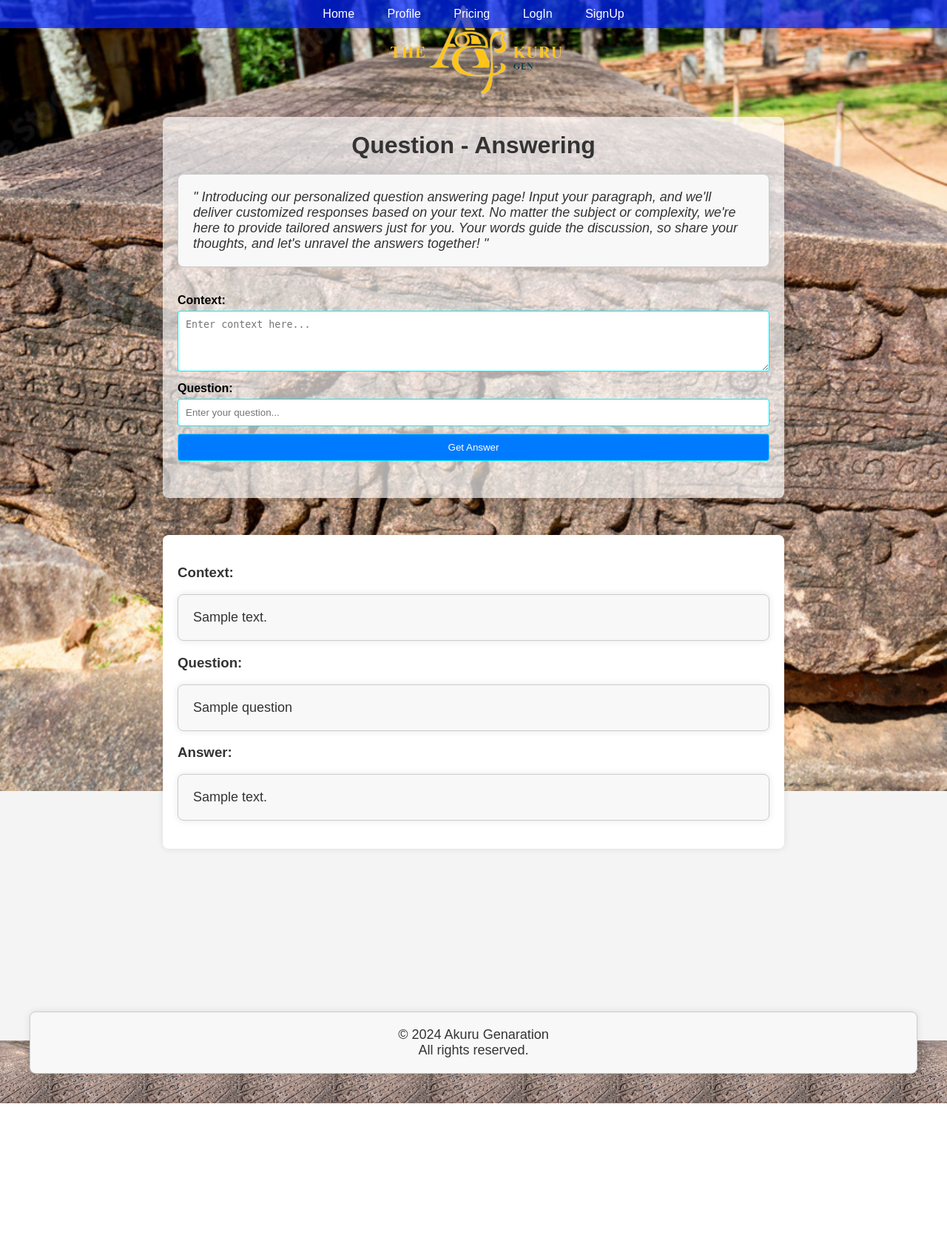
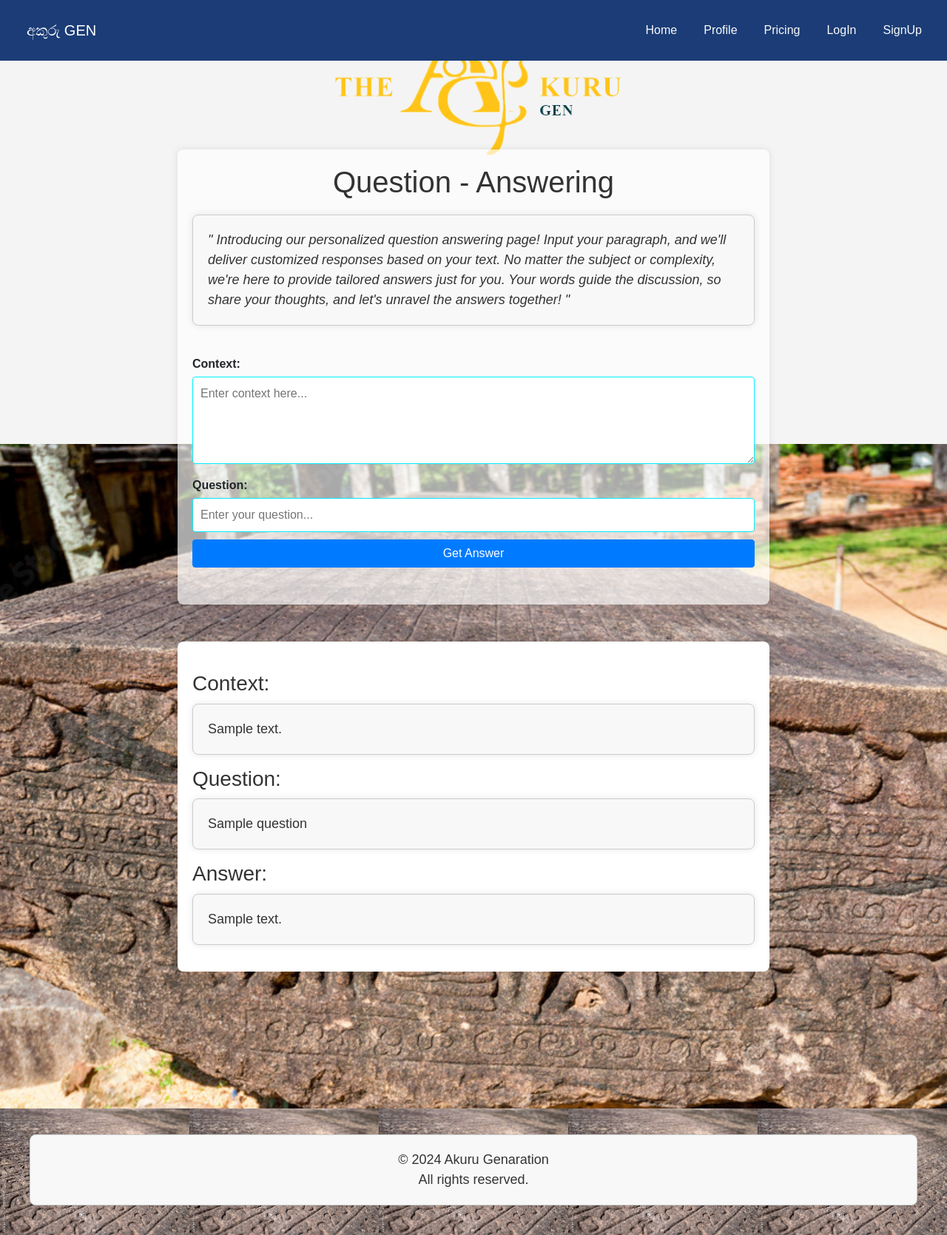
Before and after one commit to ThaminduSulakshana/The-Akuru-GEN, a Flask app: template templates/Qanswering.html in a window 1280 px wide. Shown: the whole page at 74% size. Before the commit the page ends 1491 px from the top, so only its background shows below. Run offline with Flask 3, Linux system fonts and the light colour scheme; the template is opened without the code that fills it: most values are stand-ins (such as "Sample title", 1, 10 or a date in 2020); parts of the project's set-up code (start-up, migrations or seed data) failed here and were passed over; some libraries are stand-ins or nearby versions.

Commit message:
CSS and HTML adjustments for question-answering page

```diff
--- a/static/Qanswering.css
+++ b/static/Qanswering.css
@@ -3,14 +3,13 @@
     background-color: #f4f4f4;
     margin: 0;
     padding: 0;
-    min-height: 100vh;
+    min-height: 120vh;
     background-image: url('/static/img/main.png'), url('/static/img/akurukotu2.jpg'),url('/static/img/kotuakuru3.jpg');
 
-    background-size: 45%, 10%, 125% auto;
+    background-size: 75%, 20%, 125% auto;
     background-repeat: no-repeat ,repeat-x  ;
-    background-position: center top,bottom;
+    background-position: center top, center bottom, center bottom;
 }
-
 .container {
     max-width: 800px;
     margin: 50px auto;
--- a/templates/Qanswering.html
+++ b/templates/Qanswering.html
@@ -4,18 +4,36 @@
     <meta charset="UTF-8">
     <title>අකුරු GEN</title>
     <link rel="icon" type="image/x-icon" href="/static/img/title.png">
+    <link rel="stylesheet" href="https://stackpath.bootstrapcdn.com/bootstrap/4.5.2/css/bootstrap.min.css">
+    <link rel="stylesheet" href="https://cdnjs.cloudflare.com/ajax/libs/font-awesome/5.15.4/css/all.min.css">
     <meta name="viewport" content="width=device-width, initial-scale=1.0">
     <link rel="stylesheet" href="{{ url_for('static', filename='Qanswering.css') }}">
     <link rel="stylesheet" href="{{ url_for('static', filename='styles.css') }}">
 </head>
 <body>
-    <nav>
-        <a href="{{ url_for('home') }}">Home</a>
-        <a href="{{ url_for('welcome') }}">Profile</a>
-        <a href="{{ url_for('subscribe') }}">Pricing</a>
-        <a href="{{ url_for('login') }}">LogIn</a>
-        <a href="{{ url_for('register') }}">SignUp</a>
+
+    <nav class="navbar navbar-expand-lg navbar-dark navbar-custom">
+        <a class="navbar-brand" href="{{ url_for('home') }}">අකුරු GEN</a>
+        <ul class="navbar-nav ml-auto">
+            <li class="nav-item">
+                <a class="nav-link text-light" href="{{ url_for('home') }}">Home</a>
+            </li>
+            <li class="nav-item">
+                <a class="nav-link text-light" href="{{ url_for('welcome') }}">Profile</a>
+            </li>
+            <li class="nav-item">
+                <a class="nav-link text-light" href="{{ url_for('subscribe') }}">Pricing</a>
+            </li>
+            <li class="nav-item">
+                <a class="nav-link text-light" href="{{ url_for('login') }}">LogIn</a>
+            </li>
+            <li class="nav-item">
+                <a class="nav-link text-light" href="{{ url_for('register') }}">SignUp</a>
+            </li>
+        </ul>
     </nav>
+
+
     <div class="container">
 
           <h1>Question - Answering</h1>
```
